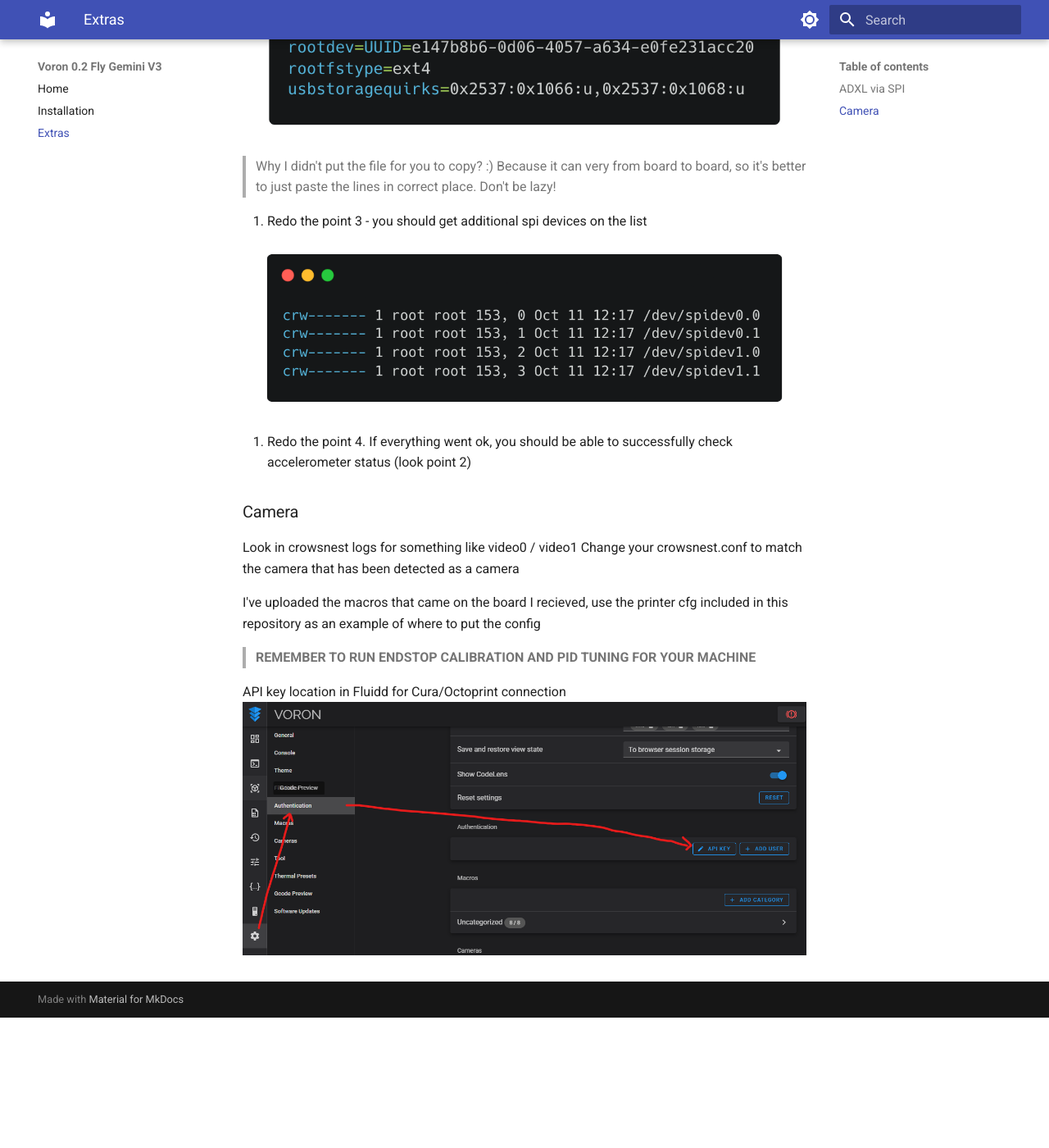
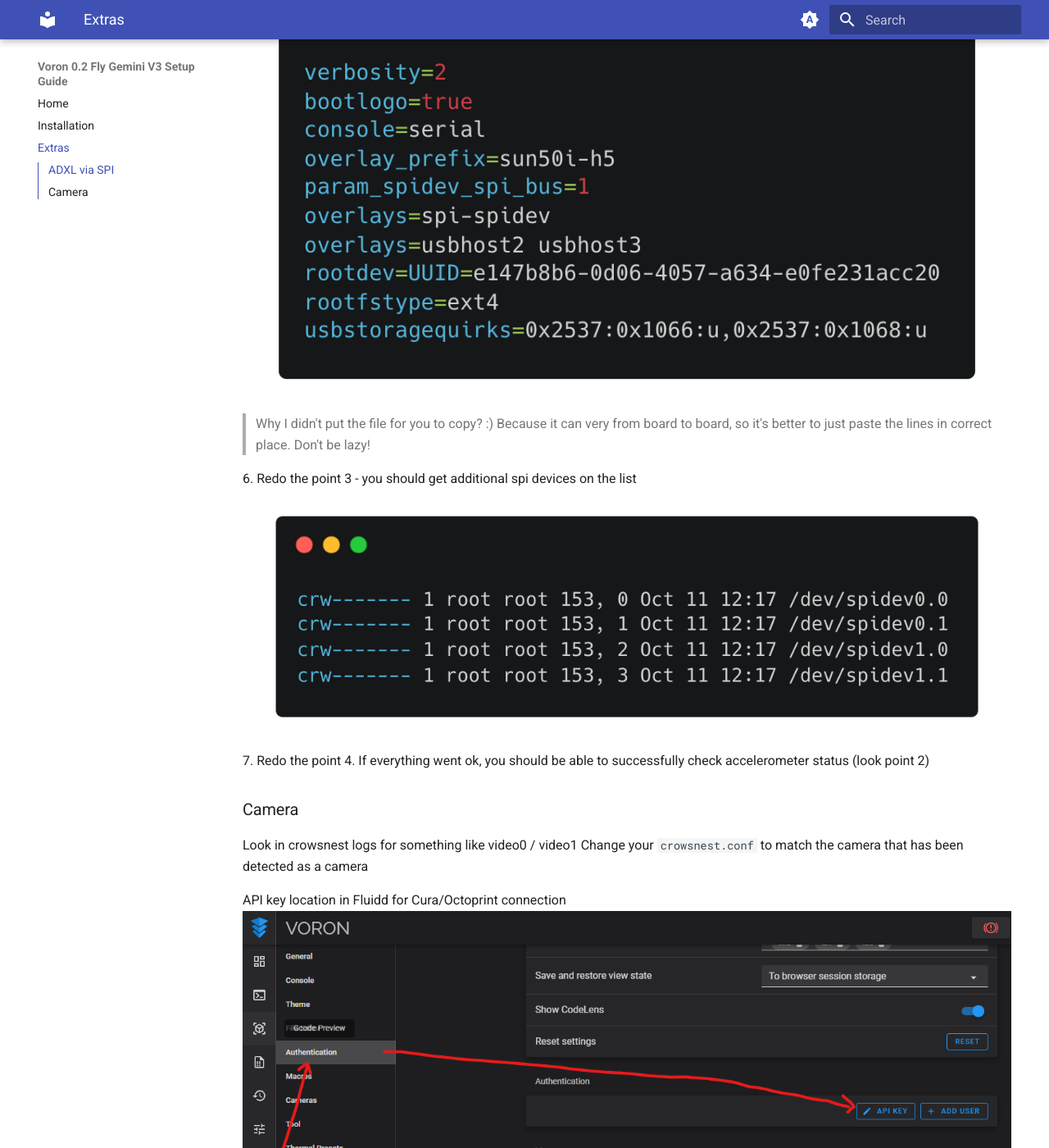
Before and after one commit to Jjarrard/Gemini-V3-Flash-Voron-V0, an MkDocs documentation site: the page built from docs/extras.md, in a window 1280 px wide and 1400 px high, scrolled down 2157 px. Shown: the whole window at 82% size. Built offline with MkDocs 1.6.1 and Material for MkDocs 9.7.7, drawn with Linux system fonts in a browser that asks for light colours; the version menu is left out; before the commit the page ends 3398 px from its top, so only the background shows below that; some of the changed text lies outside the part shown.

Commit message:
Update mkdocs.yml (#4)

````diff
--- a/docs/extras.md
+++ b/docs/extras.md
@@ -3,7 +3,7 @@
 In some cases the ADXL via SPI won't work out of the box. We'll fix that :)
 
 
-1. First let's configure the adxl in config files. Edit `printer.cfg` and add the following:
+1\. First let's configure the adxl in config files. Edit `printer.cfg` and add the following:
 
 ```
 [adxl345]
@@ -35,7 +36,7 @@
 If you're still getting errors we need to edit the host OS file `/boot/armbianEnv.txt` and add spi-spidev overlay.
 >For some strange reason using `armbian-config` doesn't seems to work. (You can try, though)
 
-5. Edit the armbinaEnv file by running
+5\. Edit the armbinaEnv file by running
 
 ```
 nano /boot/armbianEnv.txt
@@ -55,22 +56,17 @@
 The final file should look like this
 
 ![armbianEnv-correct.png](images/extras/armbianEnv-correct.png)
-
 > Why I didn't put the file for you to copy? :) Because it can very from board to board, so it's better to just paste the lines in correct place. Don't be lazy!
 
-6. Redo the point 3 - you should get additional spi devices on the list
+6\. Redo the point 3 - you should get additional spi devices on the list
 
 ![alt text](images/extras/ls-correct.png)
 
-7. Redo the point 4. If everything went ok, you should be able to successfully check accelerometer status (look point 2)
+7\. Redo the point 4. If everything went ok, you should be able to successfully check accelerometer status (look point 2)
 
 ### Camera
 Look in crowsnest logs for something like video0 / video1
-Change your crowsnest.conf to match the camera that has been detected as a camera
-
-I've uploaded the macros that came on the board I recieved, use the printer cfg included in this repository as an example of where to put the config
-
-> **REMEMBER TO RUN ENDSTOP CALIBRATION AND PID TUNING FOR YOUR MACHINE**
+Change your `crowsnest.conf` to match the camera that has been detected as a camera
 
 API key location in Fluidd for Cura/Octoprint connection
 ![alt text](images/installation/api-key.png?raw=true)
--- a/mkdocs.yml
+++ b/mkdocs.yml
@@ -1,8 +1,24 @@
-site_name: Voron 0.2 Fly Gemini V3
+site_name: Voron 0.2 Fly Gemini V3 Setup Guide
+
+
+nav:
+  - Home: index.md
+  - Installation: installation.md
+  - Extras: extras.md
+
 
 theme:
   name: material
+  features:
+    - navigation.top
+    - navigation.path
+    - toc.integrate
   palette:
+    # Palette toggle for automatic mode
+    - media: "(prefers-color-scheme)"
+      toggle:
+        icon: material/brightness-auto
+        name: Switch to light mode
     # Palette toggle for dark mode
     - media: "(prefers-color-scheme: dark)"
       scheme: slate
@@ -19,7 +35,11 @@
 plugins:
   - search
 
-nav:
-  - Home: index.md
-  - Installation: installation.md
-  - Extras: extras.md
+markdown_extensions:
+  - def_list
+  - pymdownx.tasklist:
+      custom_checkbox: true
+
+extra:
+  version:
+    provider: mike
````
Also changed, not shown: other parts of docs/extras.md (+5 -4 lines), docs/index.md (+1 -1 lines), docs/installation.md (+1 -0 lines).
